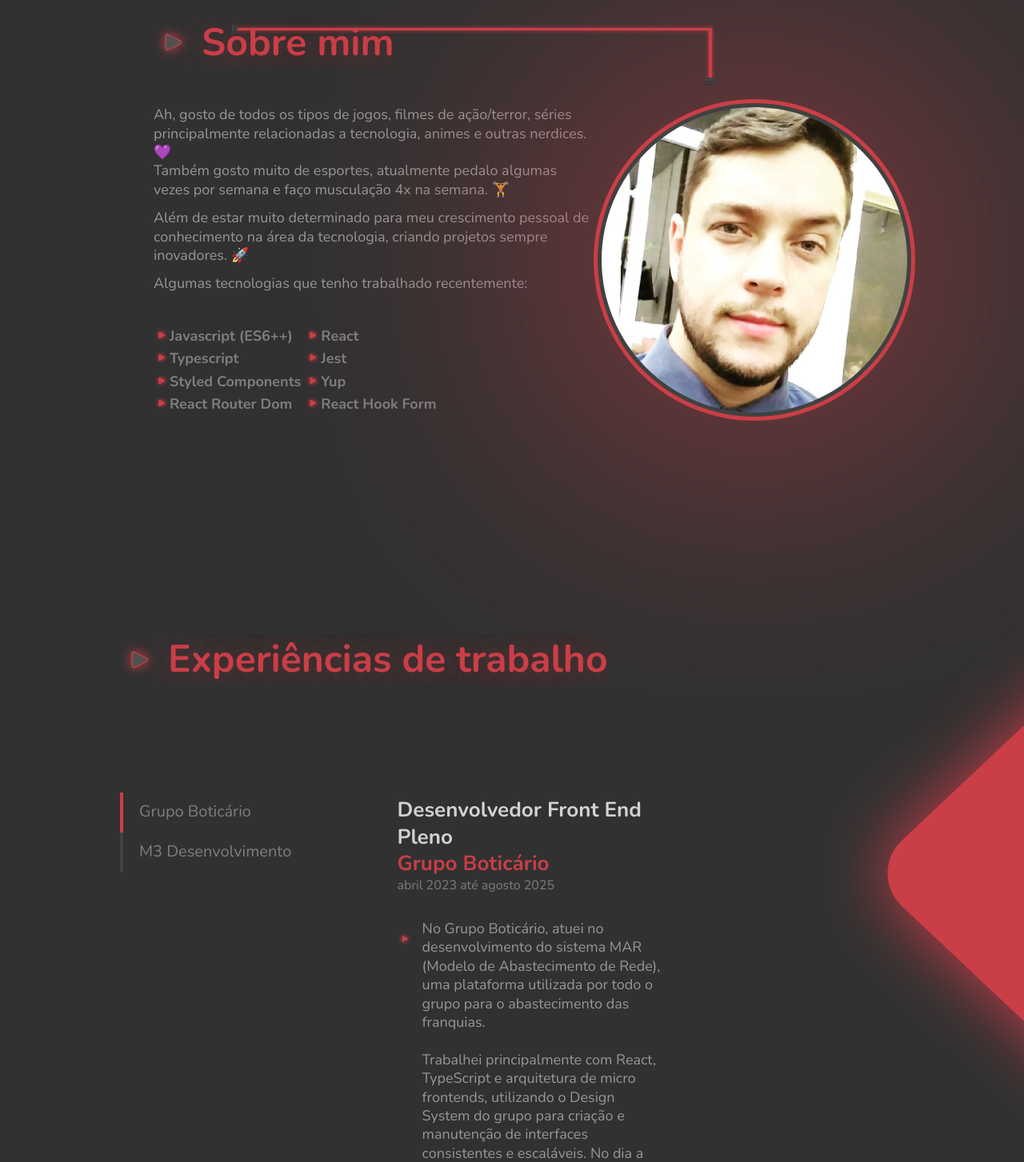
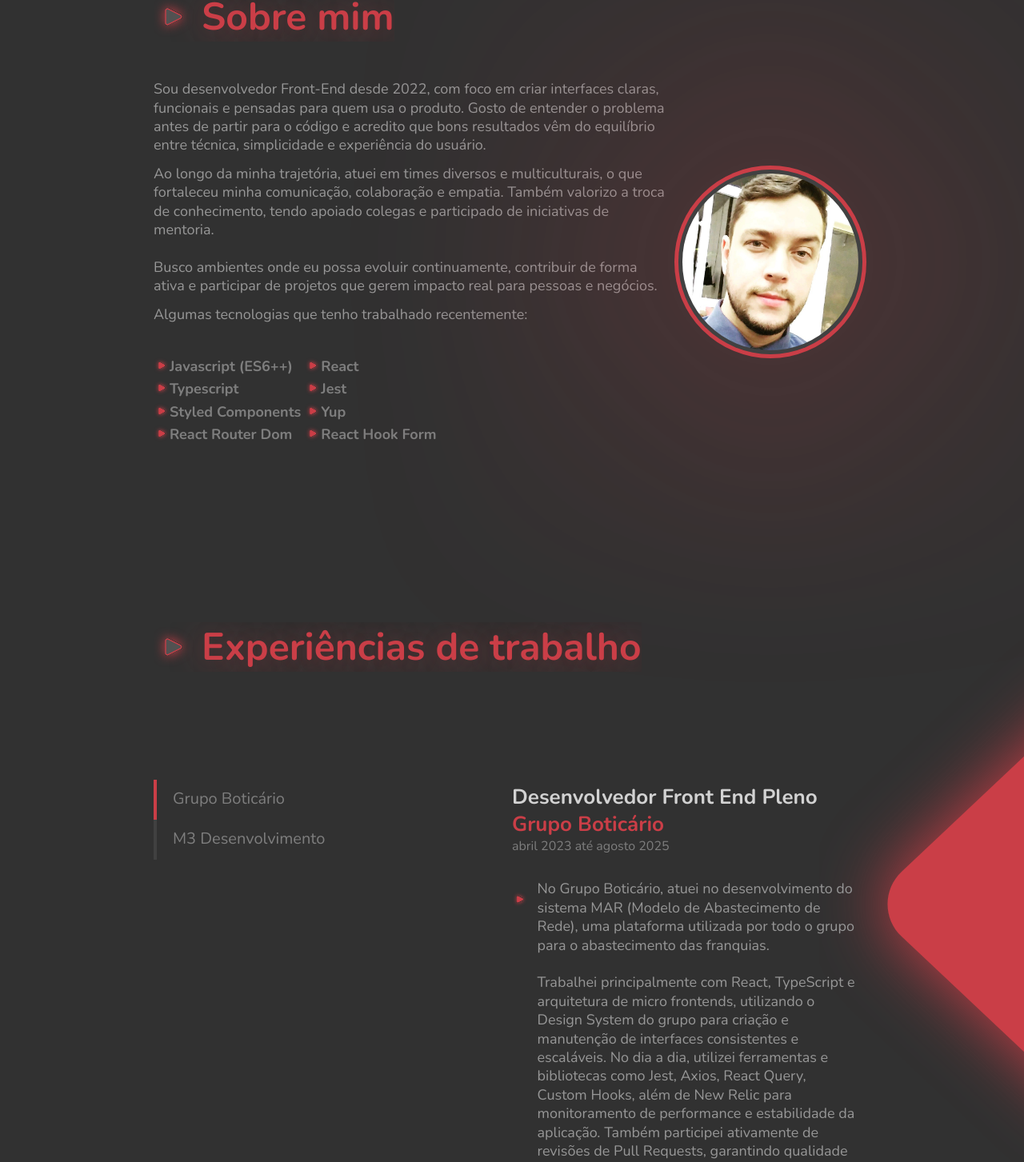
Before and after one commit to Lucaszanin/portifolio-react, a React (Vite) app: page / in a window 1280 px wide. Shown: the part 1079-2532 px from the top of the page at 80% size. Built offline with nearby package versions, Linux system fonts and the light colour scheme; the HTML template or start-up script is replaced by a standard one.

Commit message:
refactor: update layout section about

```diff
--- a/src/App.tsx
+++ b/src/App.tsx
@@ -11,7 +11,6 @@ function App() {
   return (
     <ThemeProvider theme={defaultTheme}>
       <DefaultLayout />
-
       <MainSection />
       <AboutSection />
       <SuitCaseSection />
--- a/src/ui/pages/main/sections/About/AboutSection.constants.ts
+++ b/src/ui/pages/main/sections/About/AboutSection.constants.ts
@@ -1,4 +1,5 @@
-export const firstParagraph = `Ah, gosto de todos os tipos de jogos, filmes de ação/terror, séries principalmente relacionadas a tecnologia, animes e outras nerdices. 💜
-Também gosto muito de esportes, atualmente pedalo algumas vezes por semana e faço musculação 4x na semana. 🏋️`
+export const firstParagraph = `Sou desenvolvedor Front-End desde 2022, com foco em criar interfaces claras, funcionais e pensadas para quem usa o produto. Gosto de entender o problema antes de partir para o código e acredito que bons resultados vêm do equilíbrio entre técnica, simplicidade e experiência do usuário.`
 
-export const secondParagraph = `Além de estar muito determinado para meu crescimento pessoal de conhecimento na área da tecnologia, criando projetos sempre inovadores. 🚀`
+export const secondParagraph = `Ao longo da minha trajetória, atuei em times diversos e multiculturais, o que fortaleceu minha comunicação, colaboração e empatia. Também valorizo a troca de conhecimento, tendo apoiado colegas e participado de iniciativas de mentoria.
+
+Busco ambientes onde eu possa evoluir continuamente, contribuir de forma ativa e participar de projetos que gerem impacto real para pessoas e negócios.`
--- a/src/ui/pages/main/sections/About/AboutSection.styles.ts
+++ b/src/ui/pages/main/sections/About/AboutSection.styles.ts
@@ -2,9 +2,9 @@ import styled from 'styled-components'
 
 export const MainContainer = styled.div`
   display: flex;
+  align-items: center;
   justify-content: space-between;
   padding: 6rem 12rem;
-  position: relative;
 `
 
 export const LeftContent = styled.div`
@@ -27,9 +27,8 @@ export const ImagWrapper = styled.div`
 export const ImagWrapper2 = styled.div`
   display: flex;
   align-items: center;
-
+  width: 18vw;
   justify-content: center;
-  flex-shrink: 0;
   border-radius: 23.75rem;
 
   padding: 0.313rem;
@@ -38,9 +37,10 @@ export const ImagWrapper2 = styled.div`
 
 export const ImagWrapper1 = styled.div`
   display: flex;
+  position: relative;
   align-self: center;
   justify-content: center;
-  flex-shrink: 0;
+  flex: 1;
   margin-top: 10vh;
   border-radius: 26.25rem;
   padding: 0.313rem;
@@ -49,15 +49,17 @@ export const ImagWrapper1 = styled.div`
 
 export const CableWrapper = styled.div`
   position: absolute;
-  right: 383px;
-  top: 13vh;
+  right: 100%;
+  top: 0;
   img {
+    width: 40vw;
   }
 `
 
 export const TopWrapper = styled.div`
   display: flex;
   align-items: center;
+  position: relative;
   width: 70%;
   justify-content: space-between;
   h1 {
--- a/src/ui/pages/main/sections/About/AboutSection.tsx
+++ b/src/ui/pages/main/sections/About/AboutSection.tsx
@@ -1,4 +1,3 @@
-import CableLed2 from '../../assets/cable-about.svg'
 import PhotoImage from '../../assets/perfil.jpeg'
 import { CustomizeText } from '../../components/CustomizeText/CustomizeText'
 import { CustomizeTitle } from '../../components/CustomizeTitle/CustomizeTitle'
@@ -41,18 +40,11 @@ export const AboutSection = () => {
         <S.ImagWrapper1>
           <S.ImagWrapper>
             <S.ImagWrapper2>
-              <img
-                src={PhotoImage}
-                style={{ height: '382px', borderRadius: '50%' }}
-                alt=""
-              />
+              <img src={PhotoImage} style={{ borderRadius: '50%' }} alt="" />
             </S.ImagWrapper2>
           </S.ImagWrapper>
         </S.ImagWrapper1>
       </S.RightContent>
-      <S.CableWrapper>
-        <img src={CableLed2} alt="" />
-      </S.CableWrapper>
     </S.MainContainer>
   )
 }
--- a/src/ui/pages/main/sections/Main/MainSection.styles.ts
+++ b/src/ui/pages/main/sections/Main/MainSection.styles.ts
@@ -4,7 +4,7 @@ export const MainContainer = styled.div`
   display: flex;
   align-items: flex-start;
   justify-content: space-between;
-  padding: 7rem 5rem;
+  padding: 6rem 12rem;
   position: relative;
 `
 
--- a/src/ui/pages/main/sections/SuitCase/SuitCaseSection.styles.ts
+++ b/src/ui/pages/main/sections/SuitCase/SuitCaseSection.styles.ts
@@ -2,10 +2,10 @@ import styled from 'styled-components'
 
 export const Container = styled.div`
   display: flex;
-  align-items: flex-start;
+  align-items: start;
   flex-direction: column;
   justify-content: space-between;
-  padding: 9.375rem;
+  padding: 6rem 12rem;
   position: relative;
 `
 
@@ -46,6 +46,7 @@ export const RightContent = styled.div`
   display: flex;
   position: absolute;
   right: 0;
+  z-index: -1;
   top: 100px;
   width: 20vw;
 `
--- a/src/ui/pages/main/sections/SuitCase/components/SideBarMenu/SideBarMenu.styles.ts
+++ b/src/ui/pages/main/sections/SuitCase/components/SideBarMenu/SideBarMenu.styles.ts
@@ -4,7 +4,9 @@ import arrowLed from '../../../../assets/arrow-led.svg'
 export const Container = styled.div`
   display: flex;
   align-items: baseline;
-  width: 100%;
+  width: 70vw;
+  max-width: 100%;
+  justify-content: space-between;
   margin-top: 4.375rem;
 `
 
```
